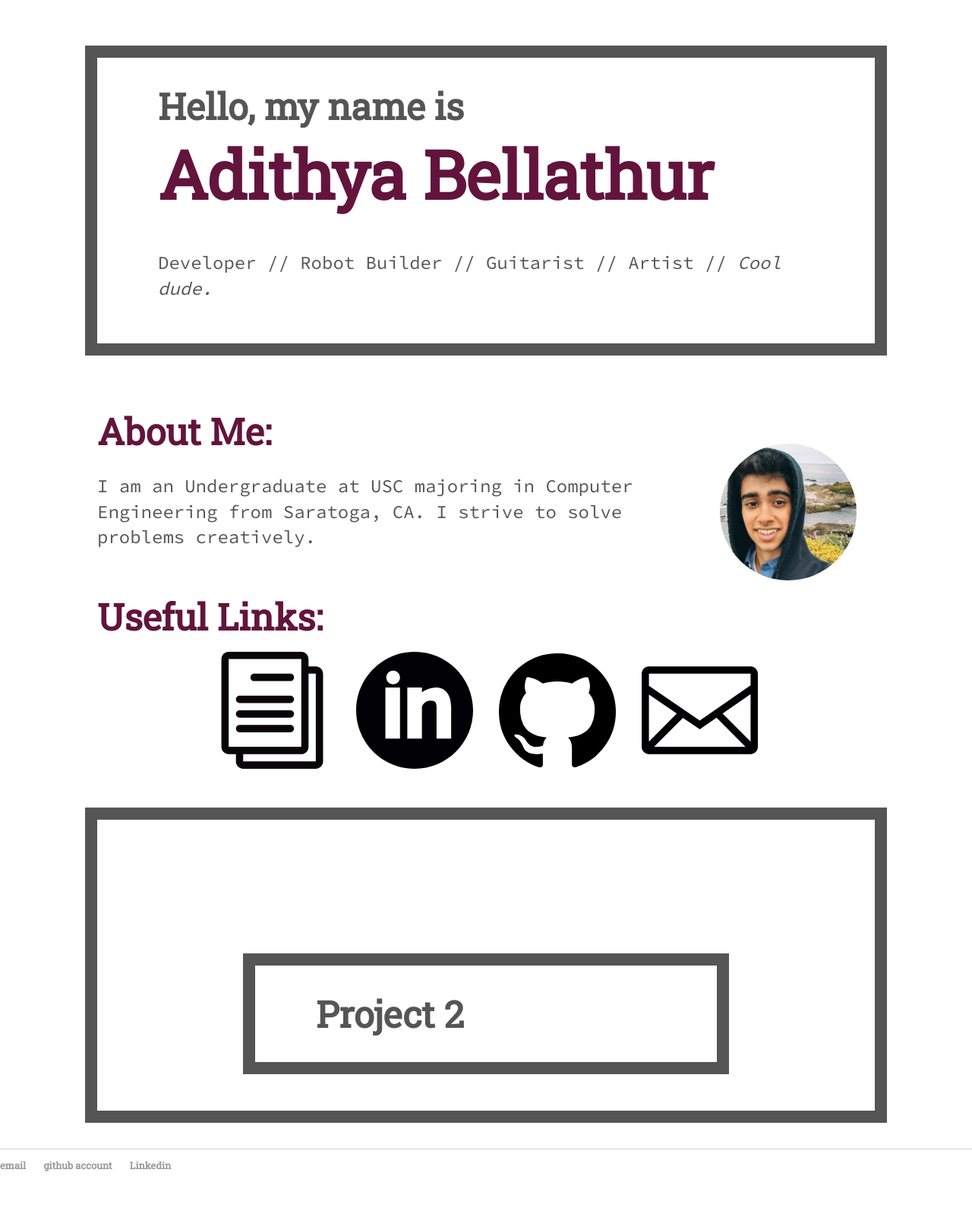
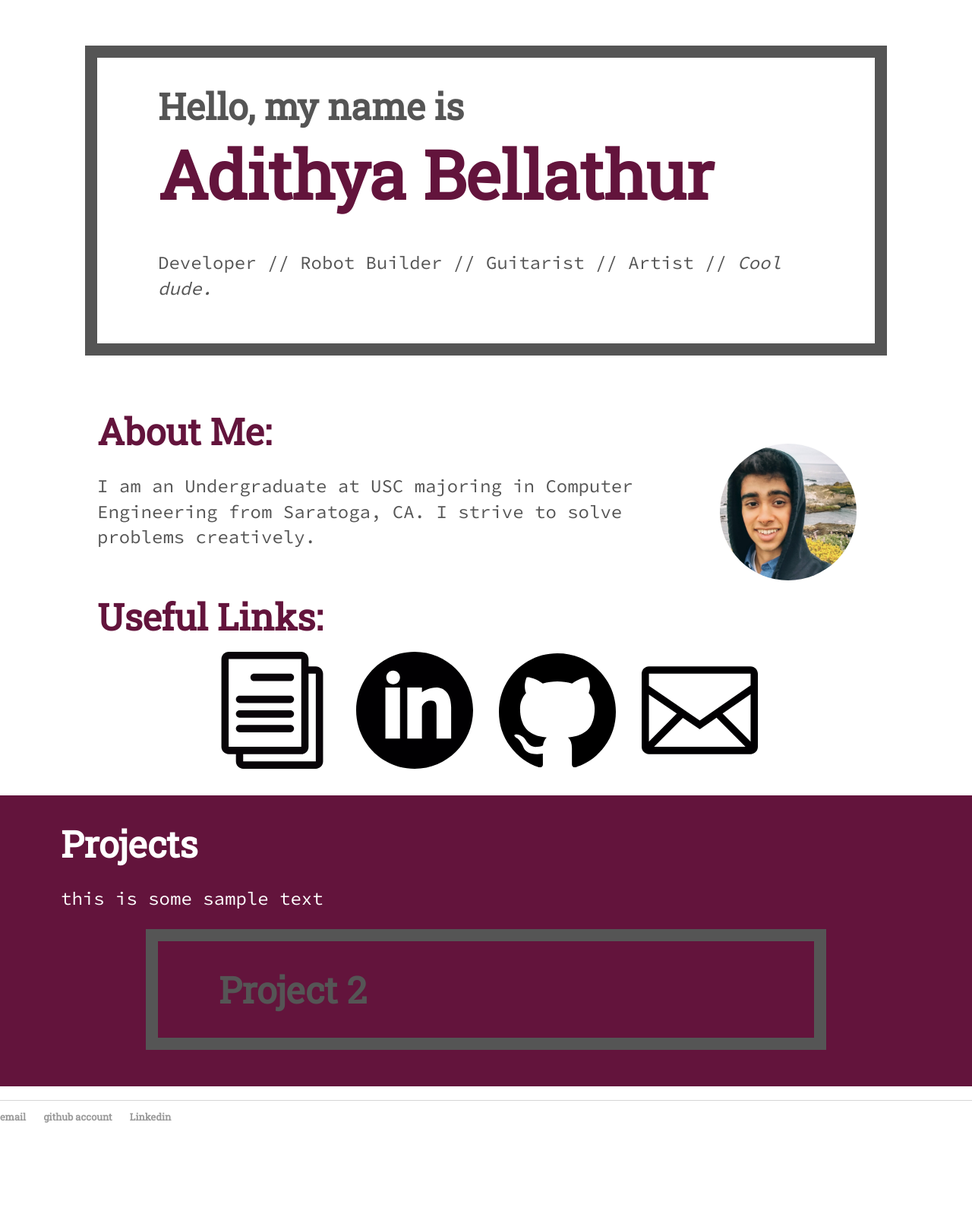
Before and after one commit to adibellathur/adibellathur.github.io, a Jekyll site: the page built from index.html, in a window 1280 px wide. Shown: the whole page at 76% size. Built offline with Jekyll 4.4.1, drawn with Linux system fonts in a browser that asks for light colours; after the commit the page ends 1538 px from its top, so only the background shows below that.

Commit message:
back to color

```diff
--- a/css/main.css
+++ b/css/main.css
@@ -68,7 +68,7 @@ ul.posts li {
 }
 .theme-color {
 	background: #63143C;
-	padding: 1em 8em;
+	padding: 2em 5em;
 }
 .text-field {
 	padding: 1em 8em;
--- a/index.html
+++ b/index.html
@@ -45,7 +45,7 @@ title: Adithya Bellathur
 		</a>
 		</center>
 	</div>
-	<div class="boxed">
+	<div class="theme-color">
 		<h1 class="white">Projects</h1>
 		<p class="white">this is some sample text <p>
 		<div class="boxed">
```
